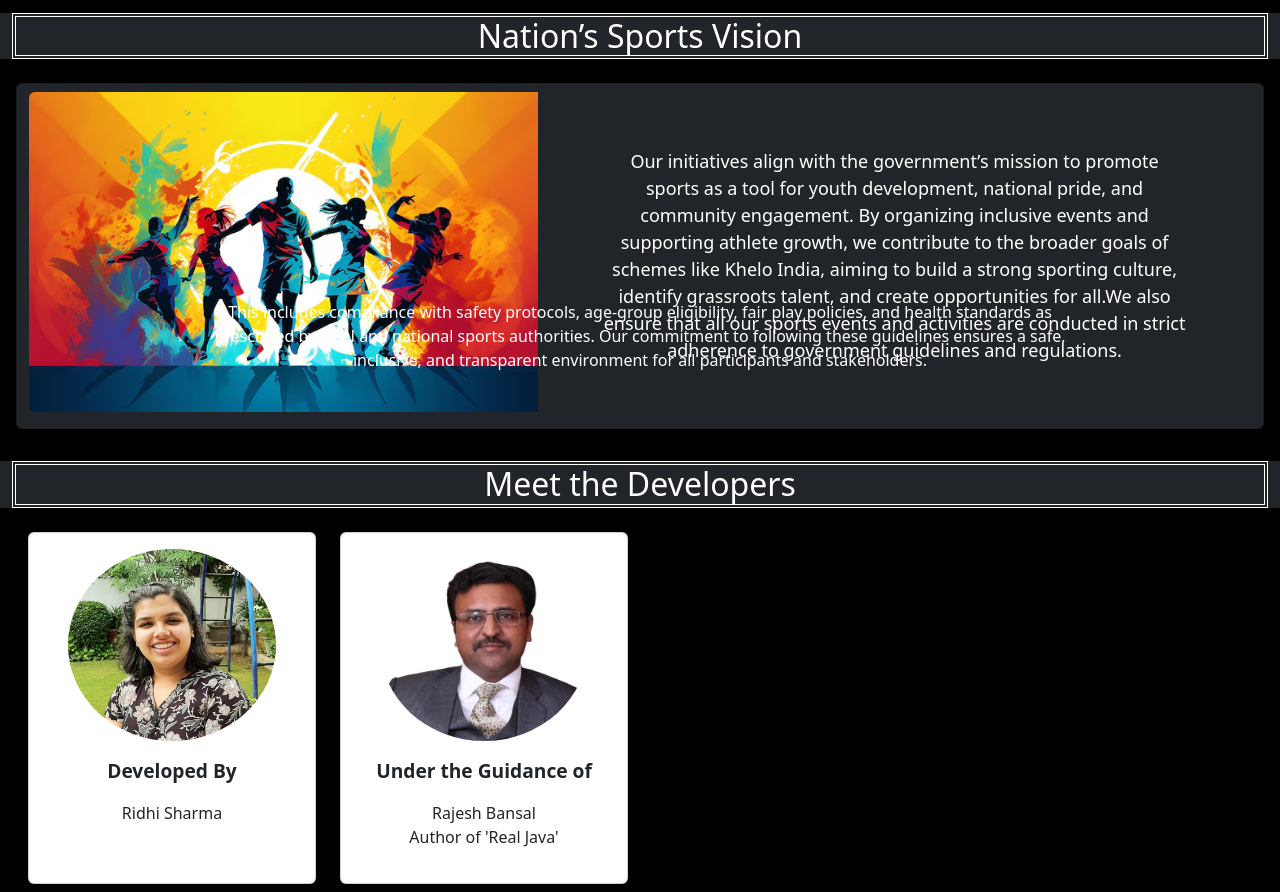
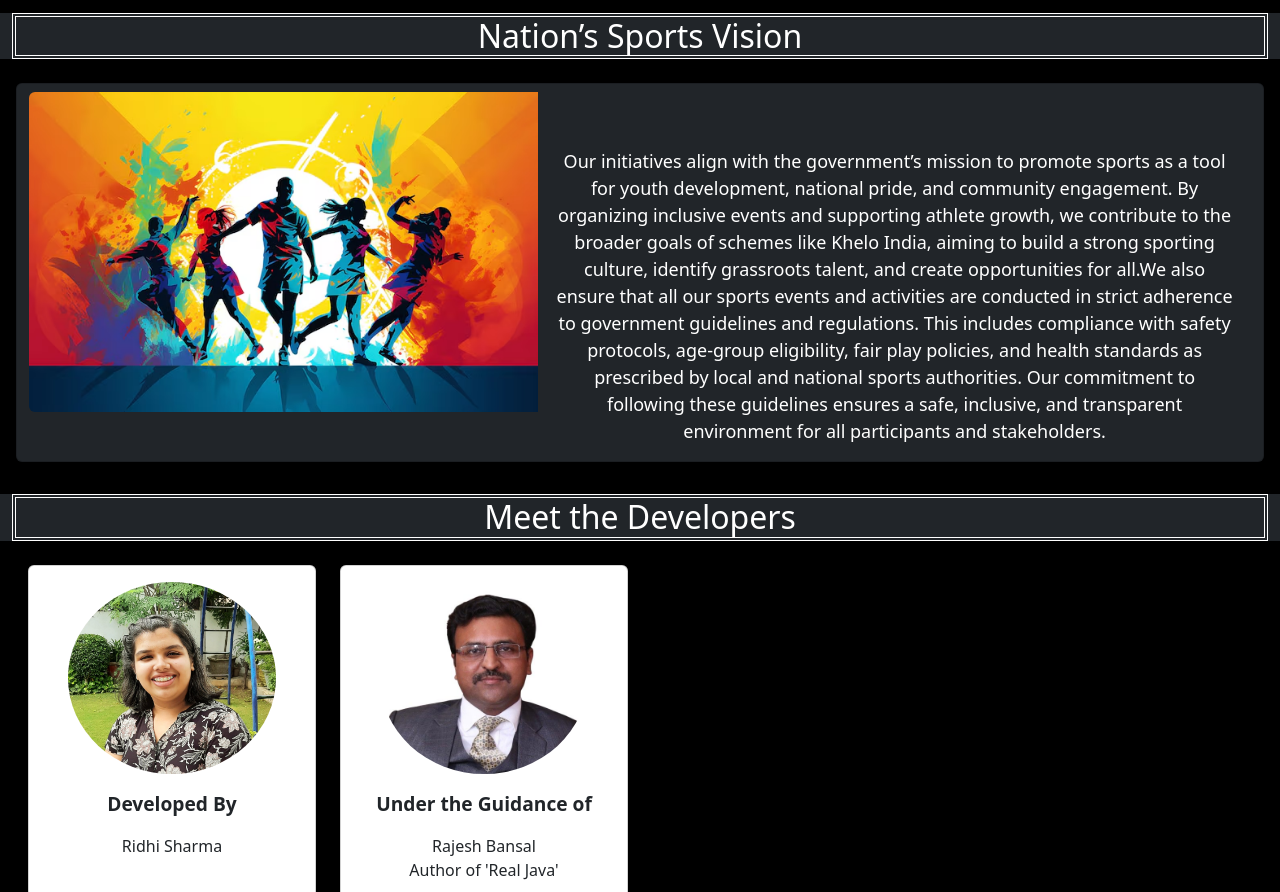
Before and after one commit to Ridhi-940/ironfang, a website: page public/index.html in a window 1280 px wide. Shown: the part 1621-2513 px from the top of the page. Drawn offline with nearby package versions, Linux system fonts and the light colour scheme.

Commit message:
Update index.html

```diff
--- a/public/index.html
+++ b/public/index.html
@@ -507,13 +507,13 @@
             <div class="row ms-3 me-3">
                 <div class="card mb-3 bg-dark">
                     <div class="row g-0">
-                        <div class="col-md-5 mt-2">
+                        <div class="col-md-5 mt-2 mb-2">
                             <img src="./Pics/bg-7.avif" class="img-fluid rounded-start" alt="">
                         </div>
                         <div class="col-md-7">
                             <div class="card-body">
                                 <h5 class="card-title"></h5>
-                                <p class="card-text m-5 text-white" style="font-size: large;">
+                                <p class="card-text mt-5 text-white" style="font-size: large;">
                                     Our initiatives align with the government’s mission to promote sports as a tool for
                                     youth development, national pride, and community engagement.
                                     By organizing inclusive events and supporting athlete growth, we contribute to the
@@ -521,8 +521,7 @@
                                     culture, identify grassroots talent, and create opportunities for all.We also ensure
                                     that all our sports events and activities are conducted in strict adherence to
                                     government guidelines and regulations.
-                                </p>
-                                <p class="carousel-caption d-none d-md-block">
+
                                     This includes compliance with safety protocols, age-group eligibility, fair play
                                     policies, and health standards as prescribed by local and national sports
                                     authorities. Our commitment to following these guidelines ensures a safe, inclusive,
```
